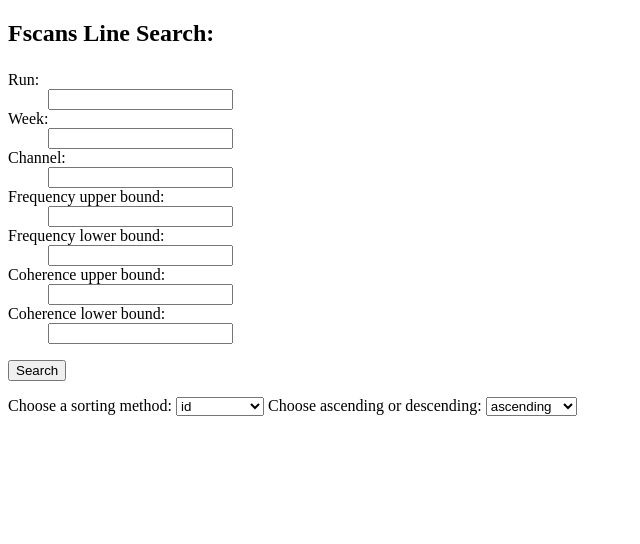
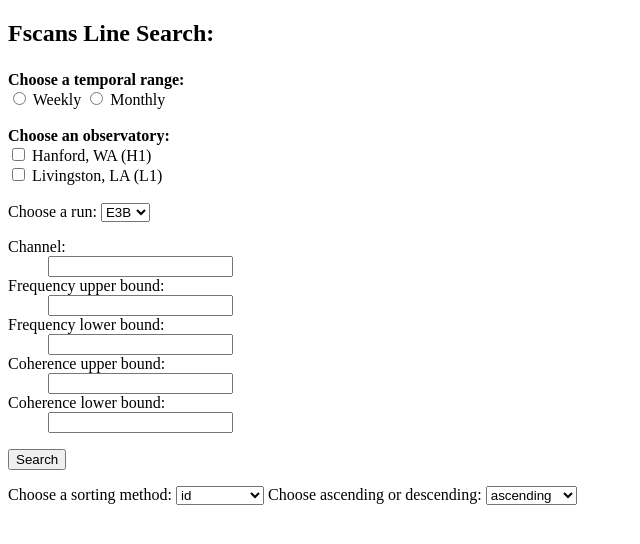
Before and after one commit to donahuel/linefinder-interface, a Flask app: template templates/lineform.html in a window 1280 px wide. Shown: the top 544 px of the page, without its empty margins (0-640 px from the left). Run offline with Flask 2, Linux system fonts and the light colour scheme; the template is opened without the code that fills it: values that come from a table or form of the project are taken from there, others are empty; some libraries are stand-ins or nearby versions.

Commit message:
Added temporal range, observatory, run, and start & end time
Temporal range (radio): weekly vs. monthly
Observatory (checkbox): Hanford or Livingston
Run (dropdown menu): E3B or O3B
start & end time are string fields.

```diff
--- a/templates/lineform.html
+++ b/templates/lineform.html
@@ -13,10 +13,28 @@
 <i><p style="color:red">{{ helpmessage }}</p></i>
 
 <form method=post>
+  <b>Choose a temporal range:</b>
+  <br><input type="radio" id="Weekly" name="Weekly" value="Weekly">
+  <label for="Weekly">Weekly</label>
+  <input type="radio" id="Monthly" name="Monthly" value="Monthly">
+  <label for="Monthly">Monthly</label><br>
+
+  <br><b>Choose an observatory:</b>
+  <br><input type="checkbox" id="H1" name="H1" value="H1">
+  <label for="H1"> Hanford, WA (H1)</label><br>
+  <input type="checkbox" id="L1" name="L1" value="L1">
+  <label for="L1"> Livingston, LA (L1)</label><br>
+
+  <br><label for="run">Choose a run:</label>
+  <select name="run" id="run">
+      <option value="E3B">E3B</option>
+      <option value="O3B">O3B</option>
+  </select>
+
     <dl>
       <table>
-      {{ render_field(form.run) }}
-      {{ render_field(form.week) }}
+      {{ render_field(form.startTime) }}
+      {{ render_field(form.endTime) }}
       {{ render_field(form.channel) }}
       {{ render_field(form.frequb) }}
       {{ render_field(form.freqlb) }}
```
